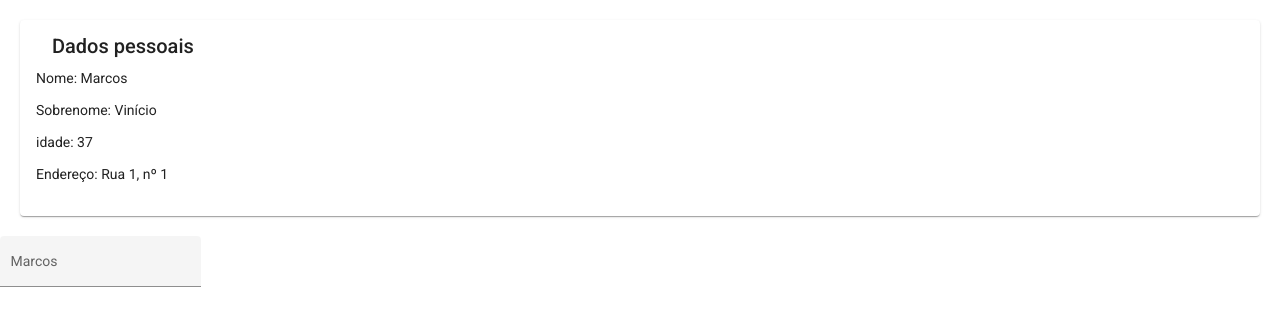
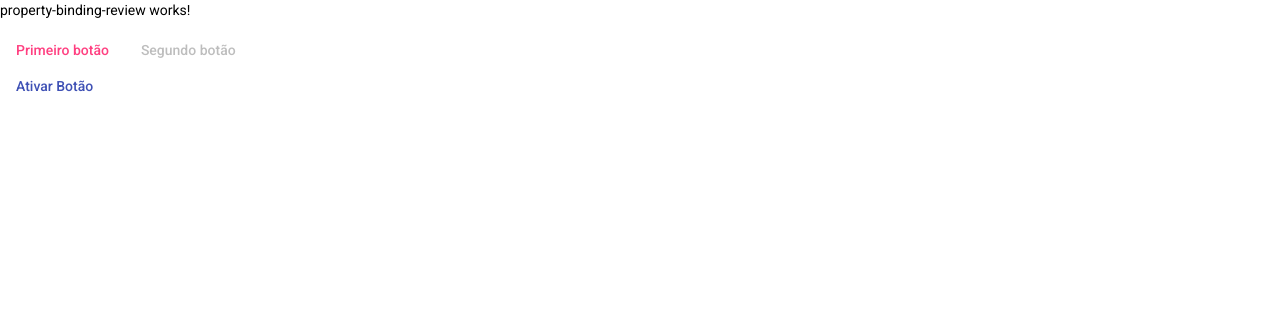
Before and after one commit to marcosviniciohd/angular-7-material-desing, an Angular app in the folder data-binding-app/: page / in a window 1280 px wide. Shown: the top 326 px of the page. Built offline with nearby package versions, Linux system fonts and the light colour scheme.

Commit message:
Property Binding + Event Binding

```diff
--- a/data-binding-app/src/app/app.component.html
+++ b/data-binding-app/src/app/app.component.html
@@ -2,4 +2,5 @@
 <app-card-string-interpolation></app-card-string-interpolation>
 <app-property-binding></app-property-binding>-->
 <!-- <app-event-binding></app-event-binding> -->
-<app-string-interpolation-revision></app-string-interpolation-revision>
+<!-- <app-string-interpolation-revision></app-string-interpolation-revision> -->
+<app-property-binding-review></app-property-binding-review>
--- a/data-binding-app/src/app/app.module.ts
+++ b/data-binding-app/src/app/app.module.ts
@@ -13,6 +13,7 @@ import { PropertyBindingComponent } from './property-binding/property-binding.co
 import { EventBindingComponent } from './event-binding/event-binding.component';
 import {MatProgressSpinnerModule} from '@angular/material/progress-spinner';
 import { StringInterpolationRevisionComponent } from './string-interpolation-revision/string-interpolation-revision.component';
+import { PropertyBindingReviewComponent } from './property-binding-review/property-binding-review.component';
 
 @NgModule({
   declarations: [
@@ -22,6 +23,7 @@ import { StringInterpolationRevisionComponent } from './string-interpolation-rev
     PropertyBindingComponent,
     EventBindingComponent,
     StringInterpolationRevisionComponent,
+    PropertyBindingReviewComponent,
   ],
   imports: [
     BrowserModule,
--- /dev/null
+++ b/data-binding-app/src/app/property-binding-review/property-binding-review.component.html
@@ -0,0 +1,5 @@
+<p>property-binding-review works!</p>
+<button mat-button [color]="color">Primeiro botão</button>
+<button mat-button  [color]="color" [disabled]="btnDisabled">Segundo botão</button>
+<br>
+<button mat-button color="primary" (click)="ativarBotao()">Ativar Botão</button>
--- /dev/null
+++ b/data-binding-app/src/app/property-binding-review/property-binding-review.component.ts
@@ -0,0 +1,26 @@
+import { Component, OnInit } from '@angular/core';
+
+@Component({
+  selector: 'app-property-binding-review',
+  templateUrl: './property-binding-review.component.html',
+  styleUrls: ['./property-binding-review.component.css']
+})
+export class PropertyBindingReviewComponent implements OnInit {
+
+  color: string = 'accent';
+  btnDisabled: boolean = true;
+
+  constructor() { }
+
+  ngOnInit(): void {
+  }
+
+  ativarBotao(): void {
+    if (this.btnDisabled) {
+      this.btnDisabled = false;
+    } else {
+      this.btnDisabled = true;
+    }
+  }
+
+}
```
Also changed, not shown: data-binding-app/src/app/property-binding-review/property-binding-review.component.css (added), 1 other file (tests, documents, lock files or other folders).
